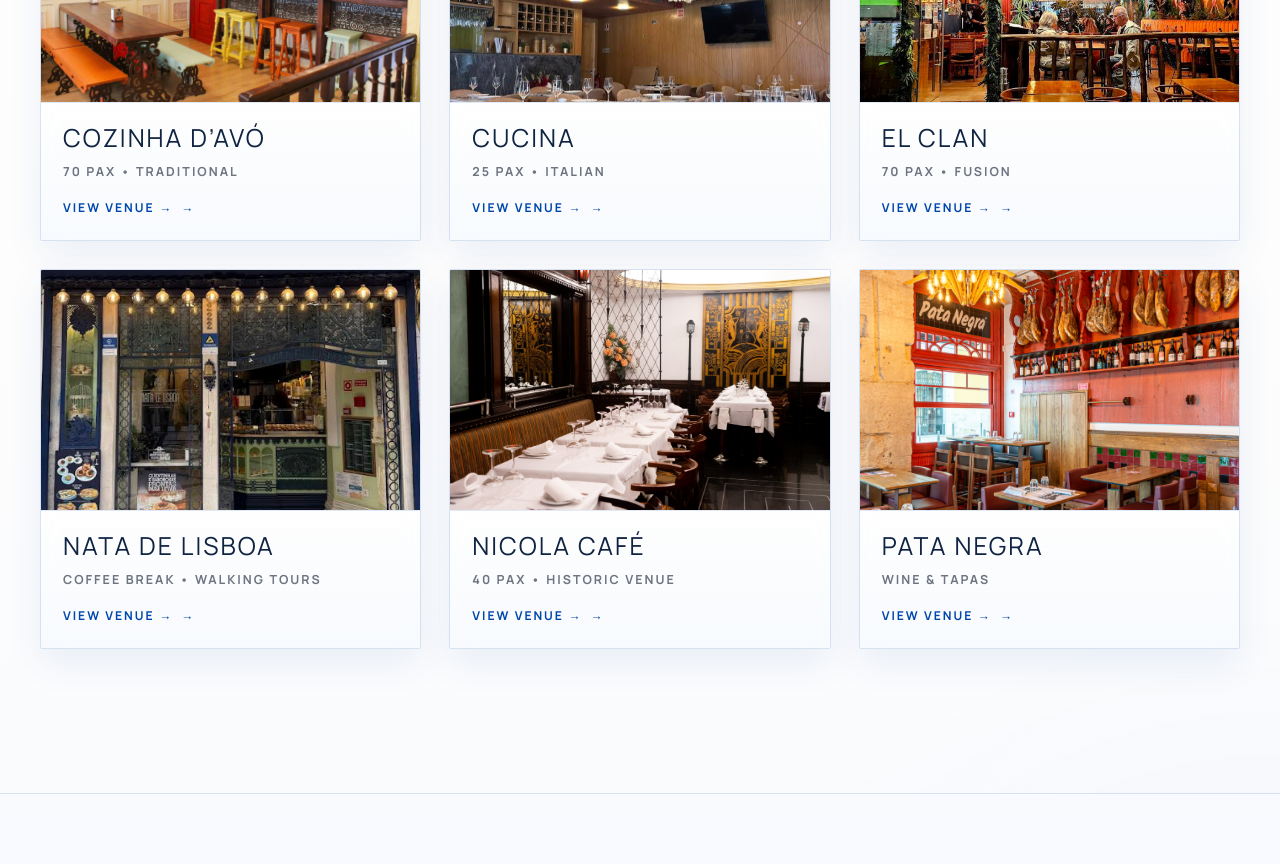
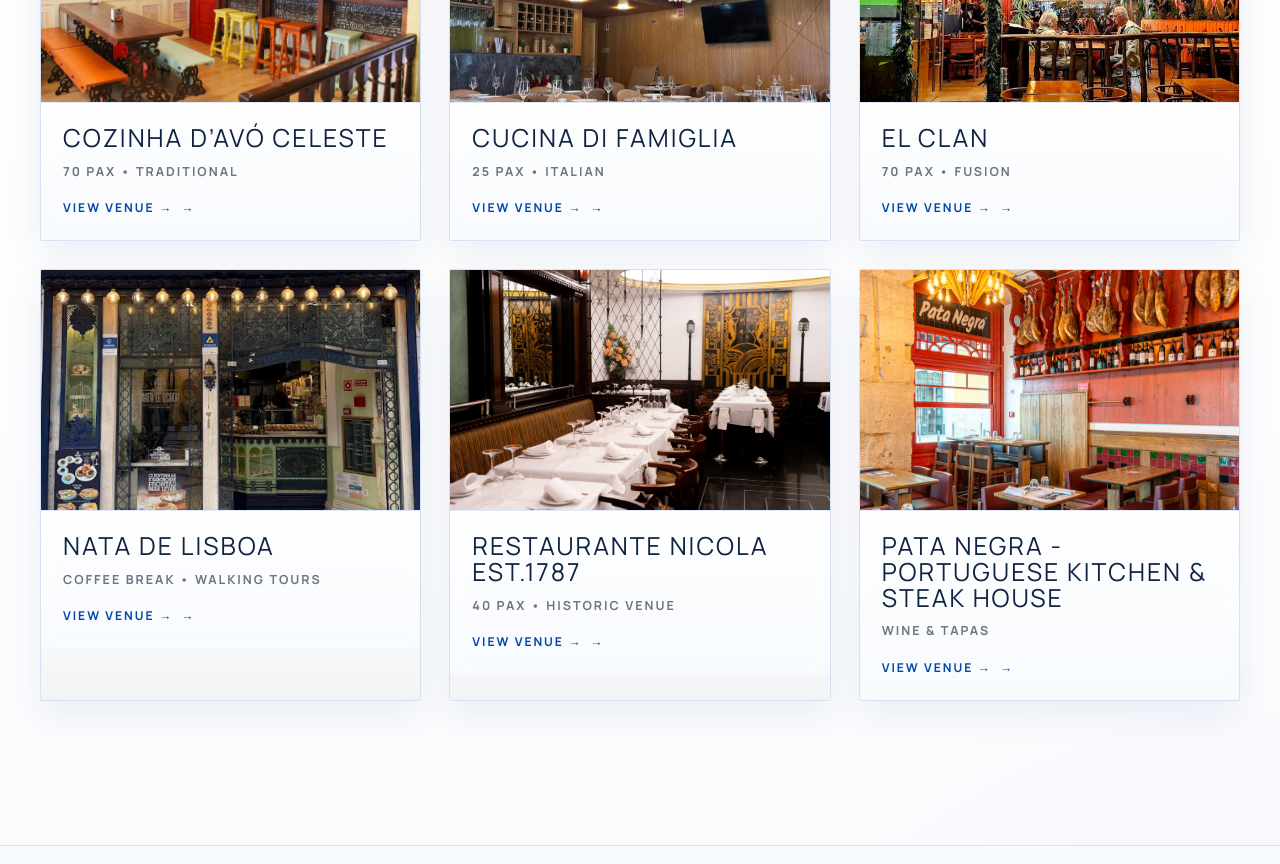
Before and after one commit to odiaz15000/blg---Lisbon-Modern-Heritage, a plain HTML site: page restaurants.html in a window 1280 px wide. Shown: the part 890-1754 px from the top of the page. Drawn offline with Linux system fonts and the light colour scheme.

Commit message:
Add files via upload

```diff
--- a/restaurants.html
+++ b/restaurants.html
@@ -72,7 +72,7 @@
                     <img src="fotos_cozinha/cozinha1.jpeg" alt="COZINHA">
 
                     <div class="venue-info">
-                        <div class="venue-name">COZINHA D’AVÓ</div>
+                        <div class="venue-name">COZINHA D’AVÓ CELESTE</div>
                         <div class="venue-meta">70 Pax • Traditional</div>
                         <div class="venue-link">View Venue →</div>
                     </div>
@@ -85,7 +85,7 @@
                     <img src="fotos_cucina/cucina1.png" alt="CUCINA">
 
                     <div class="venue-info">
-                        <div class="venue-name">CUCINA</div>
+                        <div class="venue-name">CUCINA DI FAMIGLIA</div>
                         <div class="venue-meta">25 Pax • Italian</div>
                         <div class="venue-link">View Venue →</div>
                     </div>
@@ -124,7 +124,7 @@
                     <img src="fotos_nicola/nicola1.jpg" alt="NICOLA">
 
                     <div class="venue-info">
-                        <div class="venue-name">NICOLA CAFÉ</div>
+                        <div class="venue-name">RESTAURANTE NICOLA EST.1787</div>
                         <div class="venue-meta">40 Pax • Historic Venue</div>
                         <div class="venue-link">View Venue →</div>
                     </div>
@@ -137,7 +137,7 @@
                     <img src="fotos_pata/pata1.png" alt="PATA">
 
                     <div class="venue-info">
-                        <div class="venue-name">PATA NEGRA</div>
+                        <div class="venue-name">PATA NEGRA - PORTUGUESE KITCHEN & STEAK HOUSE</div>
                         <div class="venue-meta">Wine & Tapas</div>
                         <div class="venue-link">View Venue →</div>
                     </div>
```
